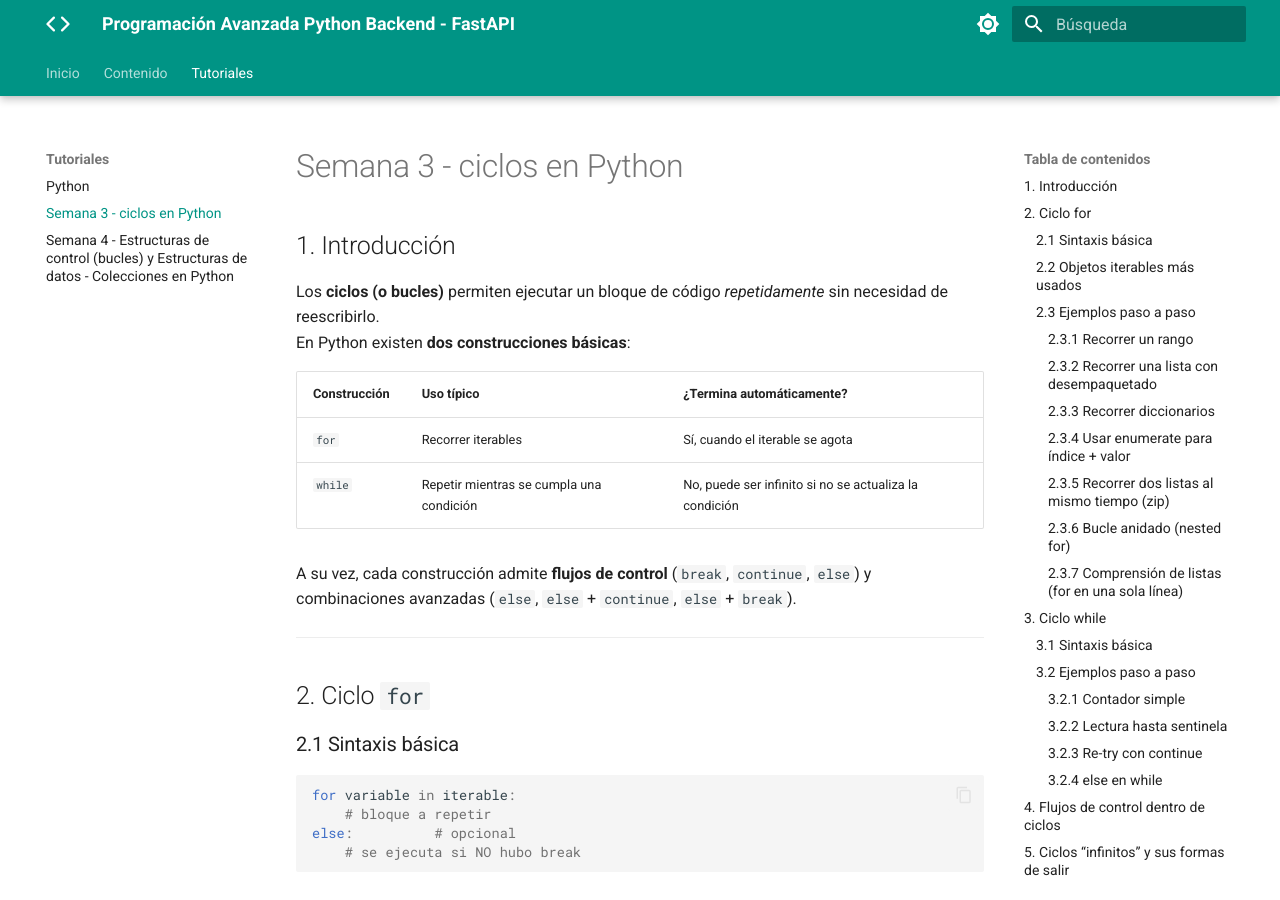
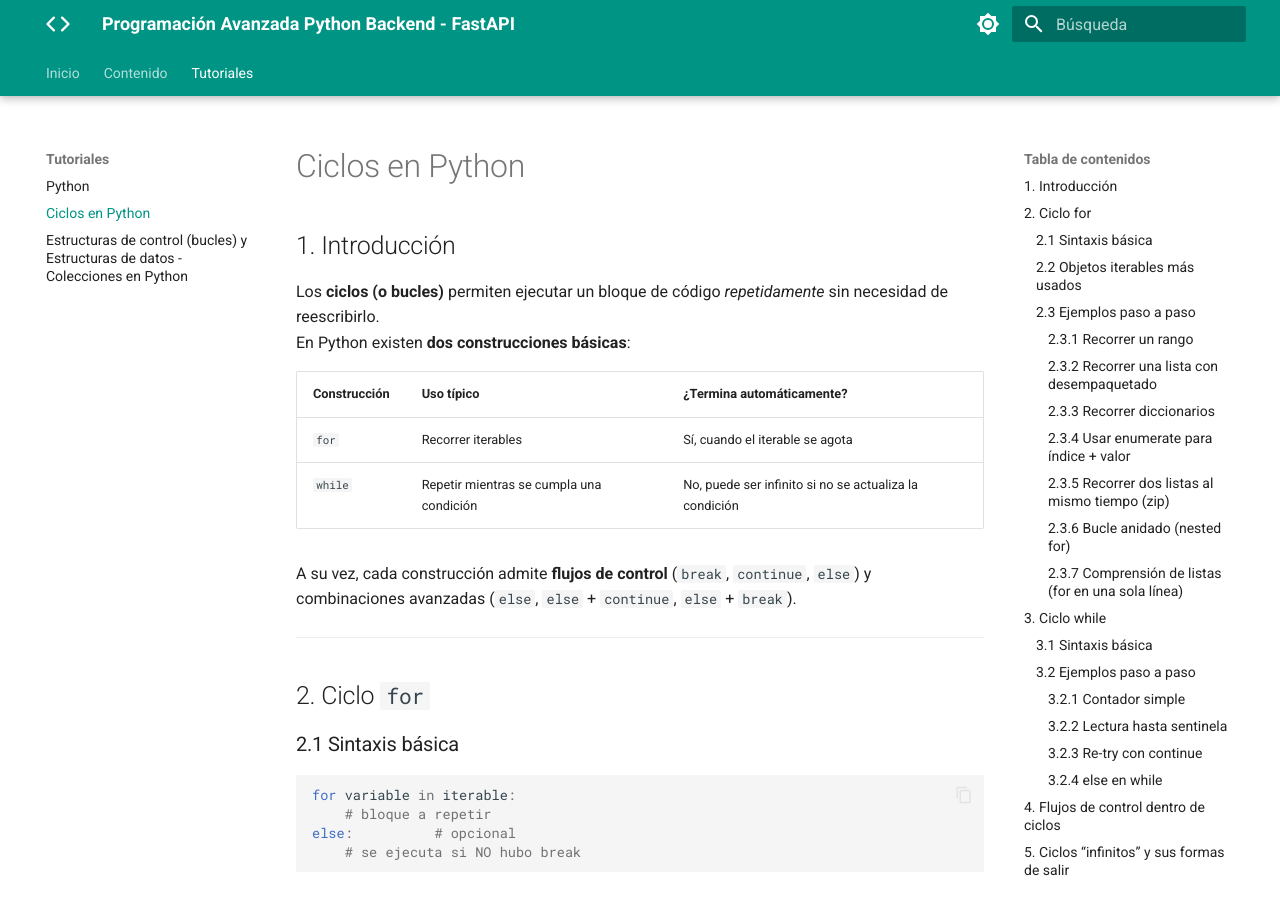
Before and after one commit to jfinfosena/25adso-pap, an MkDocs documentation site: the page built from docs/tutorial/p2.md, in a window 1280 px wide and 900 px high. Built offline with MkDocs 1.6.1 and Material for MkDocs 9.7.7, drawn with Linux system fonts in a browser that asks for light colours.

Commit message:
05-08-2025

```diff
--- a/docs/tutorial/p2.md
+++ b/docs/tutorial/p2.md
@@ -1,4 +1,4 @@
-#  Semana 3 - ciclos en Python
+#  Ciclos en Python
 
 ## 1. Introducción
 
--- a/docs/tutorial/p3.md
+++ b/docs/tutorial/p3.md
@@ -1,4 +1,4 @@
-#  Semana 4 - Estructuras de control (bucles) y Estructuras de datos - Colecciones en Python
+# Estructuras de control (bucles) y Estructuras de datos - Colecciones en Python
 
 En Python, las estructuras de control repetitivas se utilizan para ejecutar una o más instrucciones de manera repetitiva mientras se cumpla una condición determinada. Las estructuras de control repetitivas en Python son: Bucle while, Bucle for
 
```
